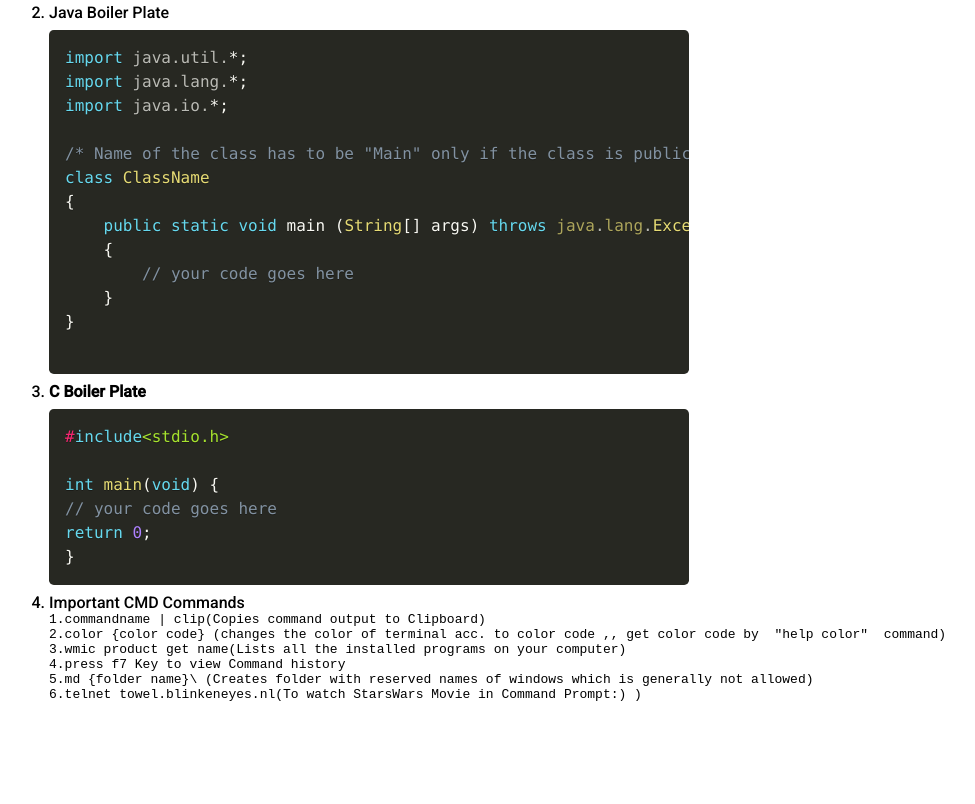
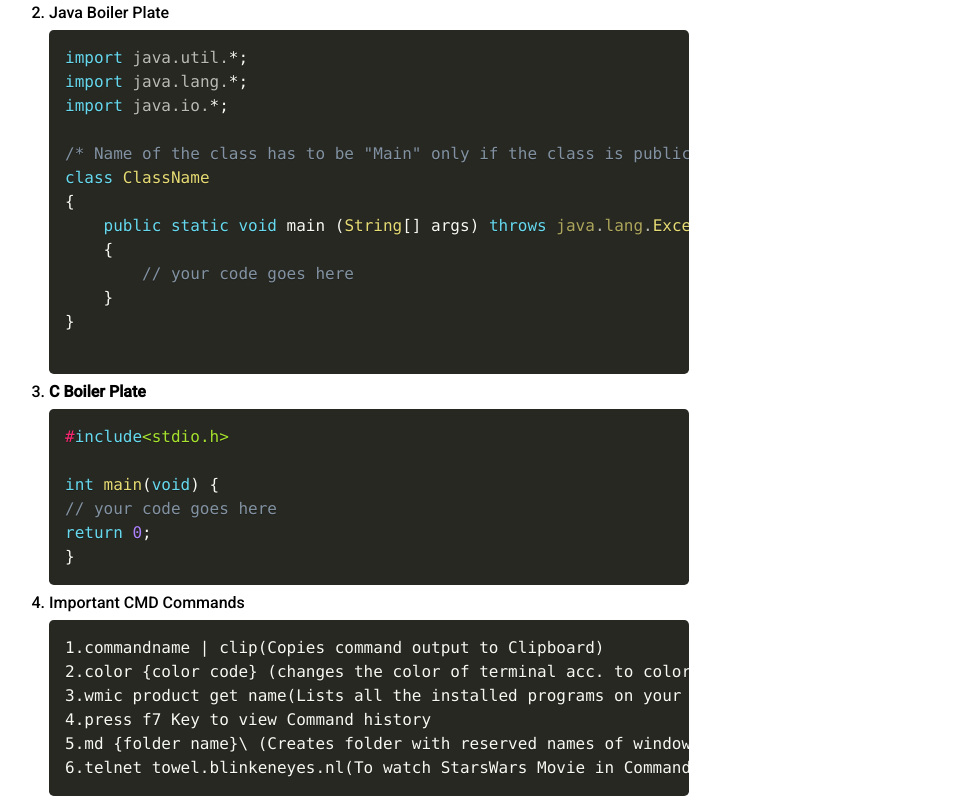
Before and after one commit to HarshVardhan-Omar/My-Coding-Cheatsheet, a plain HTML site: page index.html in a window 1280 px wide. Shown: the part 420-1224 px from the top of the page, without its empty margins (271-1246 px from the left). Before the commit the page ends 1122 px from the top, so only its background shows below. Drawn offline with Linux system fonts and the light colour scheme; some packages are replaced by stand-ins of ours; a script that the page names is missing; a web font is replaced by a local one.

Commit message:
Updated index.html

```diff
--- a/index.html
+++ b/index.html
@@ -61,7 +61,7 @@ return 0;
 }</code></pre>
             </li>
             <!-- Third sheet ends here more to go....... -->
-            <li>Important CMD Commands<pre class="command-line"><code>1.commandname | clip(Copies command output to Clipboard)
+            <li>Important CMD Commands<pre><code class="language-HTML">1.commandname | clip(Copies command output to Clipboard)
 2.color {color code} (changes the color of terminal acc. to color code ,, get color code by  "help color"  command)
 3.wmic product get name(Lists all the installed programs on your computer)
 4.press f7 Key to view Command history
```
